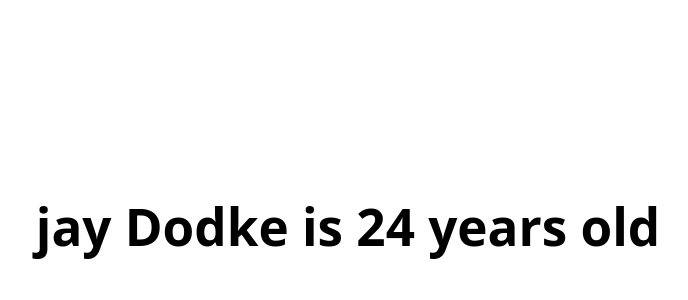
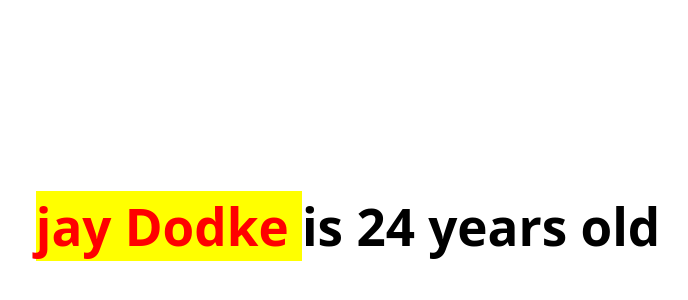
Before and after one commit to Jay-dodke/learn-react-revision, a React app: page / in a window 1280 px wide. Shown: the part 174-474 px from the top of the page, without its empty margins (292-980 px from the left). Built offline with nearby package versions, Linux system fonts and the light colour scheme; the HTML template or start-up script is replaced by a standard one.

Commit message:
add color

```diff
--- a/src/MessageBox.jsx
+++ b/src/MessageBox.jsx
@@ -1,8 +1,8 @@
-function MessageBox({massage, age}) {
+function MessageBox({massage, age, style}) {
   return (
     <>
       <h1>
-        {massage} is {age} years old
+        <span style={style}>{massage} </span>is {age} years old
       </h1>
     </>
   );
--- a/src/PrintmessageBox.jsx
+++ b/src/PrintmessageBox.jsx
@@ -1,11 +1,12 @@
 import MessageBox from "./MessageBox";
 
 function PrintmessageBox() {
+  let style = {color: "red", backgroundColor: "yellow"};
   let massage = "jay Dodke";
   let age = 24;
   return (
     <>
-      <MessageBox massage={massage} age={age} />
+      <MessageBox massage={massage} age={age} style={style} />
     </>
   );
 }
```
